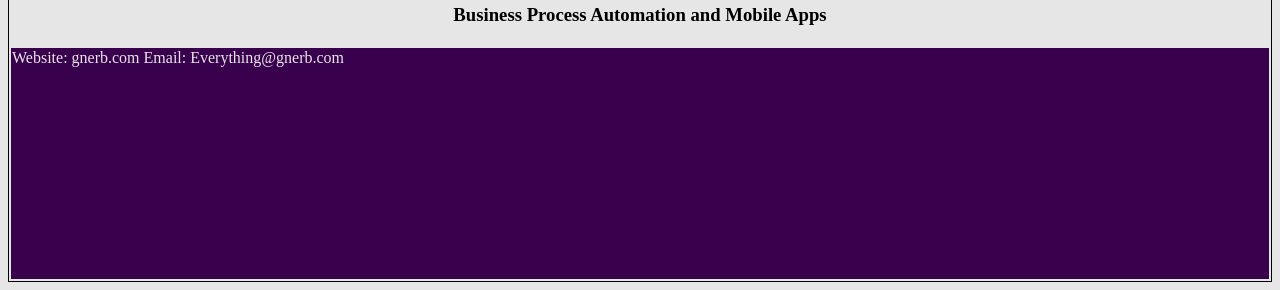
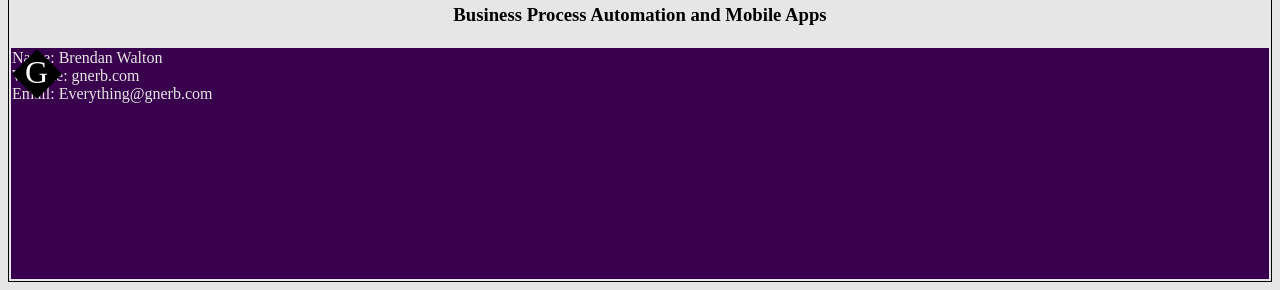
Before and after one commit to gnerb/gnerb.github.io, a plain HTML site: page index.html in a window 1280 px wide. Shown: the part 510-800 px from the top of the page. Drawn offline with Linux system fonts and the light colour scheme.

Commit message:
Added svg

```diff
--- a/index.html
+++ b/index.html
@@ -6,6 +6,7 @@
         <style>
         h1 {
         font-size:3em;
+        margin:0px;
         }
         .companyNameCell {
         height:70%;
@@ -21,6 +22,14 @@
         background-color:rgb(230, 230, 230);
         font-size:2em;
         }
+        .svgOverlay {
+        position:absolute;
+        top:calc(25px - .6em);
+        left:13px;
+        color:white;
+        z-index:1;
+        font-size:2em;
+        }
         </style>
         <table style="border:1px solid black;height:100%;width:100%;">
             <tr>
@@ -31,8 +40,17 @@
             </tr>
             <tr>
                 <td class="companyInfoCell">
+                    <div style="position:relative;">
+                        <div class="svgOverlay">
+                            G
+                        </div>
+                        <svg width="50" height="50" style="position:absolute;">
+                            <polygon points="0,25 25,0 50,25 25,50" />
+                        </svg>
+                    </div>
                     <div style="width:50%;">
-                        Website: gnerb.com
+                        Name: Brendan Walton<br/>
+                        Website: gnerb.com<br/>
                         Email: Everything@gnerb.com
                     </div>
                     <div style="width:50%;">
```
